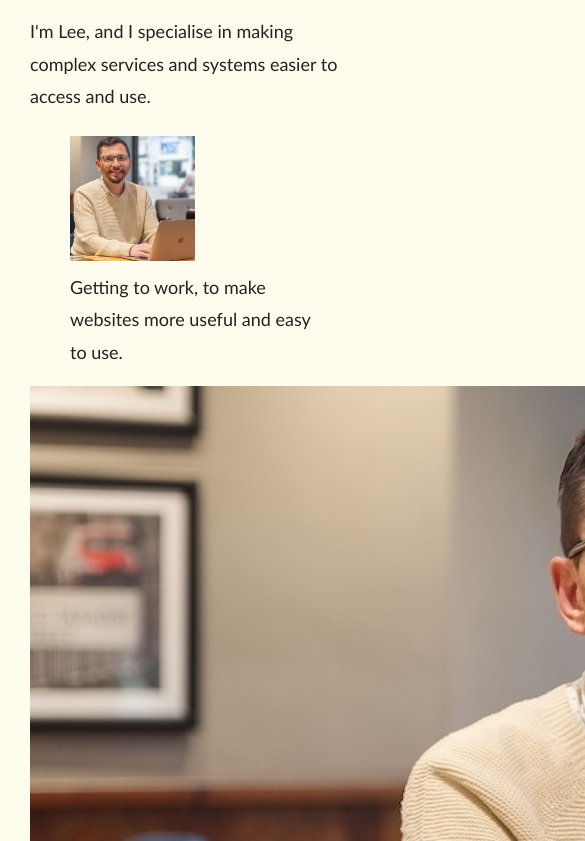
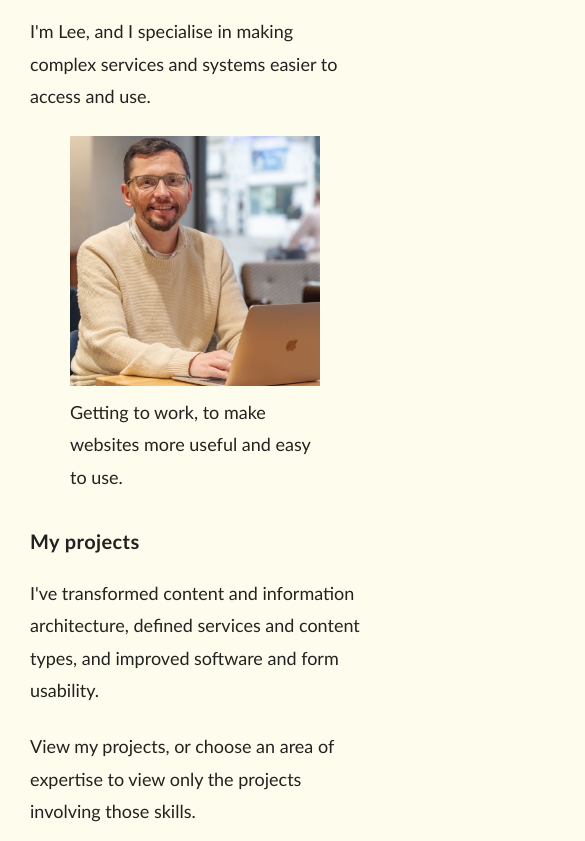
Before and after one commit to Lee-ux-content-designer/my-portfolio, a plain HTML site: page index.html in a window 390 px wide. Shown: the part 303-1144 px from the top of the page, 585 px wide, since content can reach past the window. Drawn offline with Linux system fonts and the light colour scheme.

Commit message:
image updates

```diff
--- a/index.html
+++ b/index.html
@@ -27,14 +27,9 @@
 	<p>I'm Lee, and I specialise in making complex services and systems easier to access and use.</p>
 
     <figure>
-
-        <img class="portfolio-img-desktop" src="Lee_Baker_at_work.JPEG" alt="Lee Baker smiling at a laptop in a community cafe." class="project-img">
-        <img class="portfolio-img-mobile" src="Lee_Baker_at_work_square.jpeg" alt="Lee Baker smiling at a laptop in a community cafe." class="project-img">
+        <img class="portfolio-img-mobile" src="Lee_Baker_at_work_square.jpeg" alt="Lee Baker smiling at a laptop in a community cafe." class="portfolio-img-mobile">
         <figcaption class="img-caption">Getting to work, to make websites more useful and easy to use.</figcaption>
     </figure>
-
-    <img class="landing-image-img" src="Lee_Baker_at_work.JPEG" alt="Lee Baker smiling at a laptop in a community cafe." class="landing-image-img">
-
         <h2>My projects</h2>
         <p>I've transformed content and information architecture, defined services and content types, and improved software and form usability.</p>
 	<p>View my projects, or choose an area of expertise to view only the projects involving those skills.</p>
--- a/styles.css
+++ b/styles.css
@@ -199,13 +199,6 @@ p {
 }
 
 /* Images */
-.portfolio-img-desktop {
-    max-width: 100%;
-    height: auto;
-    border-radius: 8px;
-    box-shadow: 0 4px 6px rgba(0, 0, 0, 0.1);
-    margin: 20px 0;
-}
 
 @media (max-width: 768px) {
     .project-img {
@@ -220,11 +213,18 @@ p {
 
 @media (max-width: 768px) {
     .portfolio-img-mobile {
-        width: 50%; /* Adjust width to fit container */
+        width: 100%; /* Adjust width to fit container */
         height: auto; /* Maintain aspect ratio */
         aspect-ratio: 1 / 1; /* Make the image square */
         object-fit: cover; /* Ensure the image fills the square neatly */
     }
+}
+.portfolio-img-desktop {
+    max-width: 75%;
+    height: auto;
+    border-radius: 8px;
+    box-shadow: 0 4px 6px rgba(0, 0, 0, 0.1);
+    margin: 20px 0;
 }
 
 /* Filter Pills */
```
